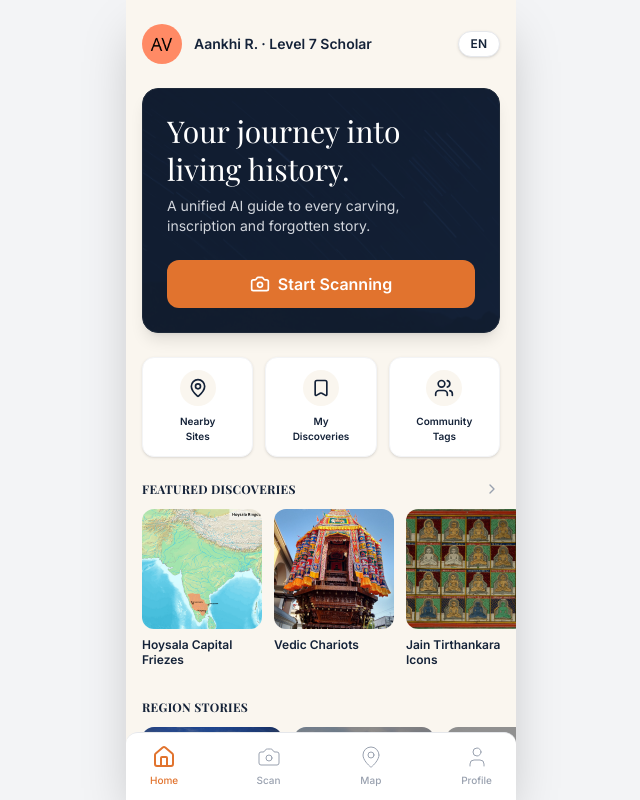
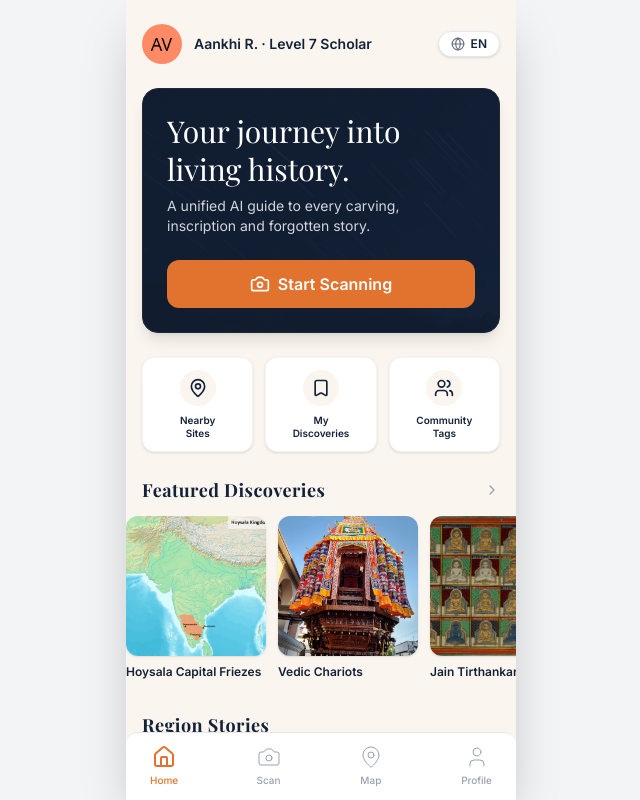
Before and after one commit to aaravgupta0202/katha_setu, a React app: page / in a window 1280 px wide. Shown: the whole page, without its empty margins (319-959 px from the left). Built offline with nearby package versions, Linux system fonts and the light colour scheme; the HTML template or start-up script is replaced by a standard one.

Commit message:
Add language context, translations, and icons for localization

```diff
--- a/src/pages/Home.jsx
+++ b/src/pages/Home.jsx
@@ -1,16 +1,13 @@
-import { useState } from 'react';
 import { useNavigate } from 'react-router-dom';
-import { Camera, MapPin, Bookmark, Users, ChevronRight } from 'lucide-react';
+import { Camera, MapPin, Bookmark, Users, ChevronRight, Globe } from 'lucide-react';
 import PlaceholderImage from '../components/PlaceholderImage';
+import { useLanguage } from '../context/LanguageContext';
+import { translations } from '../utils/translations';
 
 export default function Home() {
   const navigate = useNavigate();
-  const [lang, setLang] = useState('EN');
-
-  const toggleLang = () => {
-    const langs = ['EN', 'KN', 'HI', 'TA'];
-    setLang(langs[(langs.indexOf(lang) + 1) % langs.length]);
-  };
+  const { lang, toggleLang } = useLanguage();
+  const t = translations[lang];
 
   return (
     <div className="p-4 space-y-6">
@@ -26,8 +23,9 @@ export default function Home() {
         </div>
         <button
           onClick={toggleLang}
-          className="px-3 py-1 bg-white border border-gray-200 rounded-full text-xs font-semibold shadow-sm"
+          className="flex items-center gap-1.5 px-3 py-1 bg-white border border-gray-200 rounded-full text-xs font-semibold shadow-sm transition-colors hover:bg-gray-50"
         >
+          <Globe size={14} className="text-gray-500" />
           {lang}
         </button>
       </div>
@@ -36,51 +34,51 @@ export default function Home() {
       <div className="bg-navy text-white rounded-2xl p-6 relative overflow-hidden shadow-lg border border-gray-800">
         <div className="absolute inset-0 opacity-20 bg-[url('/assets/img/stone-texture.jpg')] bg-cover mix-blend-overlay"></div>
         <div className="relative z-10">
-          <h1 className="font-serif text-3xl mb-2 leading-tight">Your journey into<br/>living history.</h1>
+          <h1 className="font-serif text-3xl mb-2 leading-tight max-w-[280px]" dangerouslySetInnerHTML={{__html: t.journey.replace('into', 'into<br/>')}}></h1>
           <p className="text-gray-300 text-sm mb-6 max-w-[240px]">
-            A unified AI guide to every carving, inscription and forgotten story.
+            {t.subtext}
           </p>
           <button
             onClick={() => navigate('/scan')}
             className="w-full bg-terracotta hover:bg-orange-600 text-white font-semibold py-3 px-4 rounded-xl flex items-center justify-center gap-2 transition-colors"
           >
             <Camera size={20} />
-            Start Scanning
+            {t.startScanning}
           </button>
         </div>
       </div>
 
       {/* Quick Actions */}
       <div className="grid grid-cols-3 gap-3">
-        <button onClick={() => navigate('/map')} className="bg-white rounded-xl p-3 flex flex-col items-center justify-center gap-2 shadow-sm border border-gray-100">
+        <button onClick={() => navigate('/map')} className="bg-white rounded-xl p-3 flex flex-col items-center justify-center gap-2 shadow-sm border border-gray-100 hover:bg-gray-50 transition-colors">
           <div className="p-2 bg-parchment rounded-full text-navy"><MapPin size={20} /></div>
-          <span className="text-[10px] font-semibold text-center">Nearby<br/>Sites</span>
+          <span className="text-[10px] font-semibold text-center leading-tight" dangerouslySetInnerHTML={{__html: t.nearbySites.replace(' ', '<br/>')}}></span>
         </button>
-        <button onClick={() => navigate('/profile')} className="bg-white rounded-xl p-3 flex flex-col items-center justify-center gap-2 shadow-sm border border-gray-100">
+        <button onClick={() => navigate('/profile')} className="bg-white rounded-xl p-3 flex flex-col items-center justify-center gap-2 shadow-sm border border-gray-100 hover:bg-gray-50 transition-colors">
           <div className="p-2 bg-parchment rounded-full text-navy"><Bookmark size={20} /></div>
-          <span className="text-[10px] font-semibold text-center">My<br/>Discoveries</span>
+          <span className="text-[10px] font-semibold text-center leading-tight" dangerouslySetInnerHTML={{__html: t.myDiscoveries.replace(' ', '<br/>')}}></span>
         </button>
-        <button onClick={() => navigate('/tag')} className="bg-white rounded-xl p-3 flex flex-col items-center justify-center gap-2 shadow-sm border border-gray-100">
+        <button onClick={() => navigate('/tag')} className="bg-white rounded-xl p-3 flex flex-col items-center justify-center gap-2 shadow-sm border border-gray-100 hover:bg-gray-50 transition-colors">
           <div className="p-2 bg-parchment rounded-full text-navy"><Users size={20} /></div>
-          <span className="text-[10px] font-semibold text-center">Community<br/>Tags</span>
+          <span className="text-[10px] font-semibold text-center leading-tight" dangerouslySetInnerHTML={{__html: t.communityTags.replace(' ', '<br/>')}}></span>
         </button>
       </div>
 
       {/* Featured Discoveries */}
       <div>
         <div className="flex items-center justify-between mb-3">
-          <h3 className="font-serif font-bold text-lg uppercase tracking-wide text-xs">Featured Discoveries</h3>
+          <h3 className="font-serif font-bold text-lg tracking-wide">{t.featured}</h3>
           <ChevronRight size={16} className="text-gray-400" />
         </div>
-        <div className="flex gap-3 overflow-x-auto pb-2 scrollbar-hide -mx-4 px-4">
+        <div className="flex gap-3 overflow-x-auto pb-2 scrollbar-hide -mx-4 px-4 snap-x">
           {[
             { title: 'Hoysala Capital Friezes', img: '/assets/img/hoysala-friezes.jpg' },
             { title: 'Vedic Chariots', img: '/assets/img/vedic-chariots.jpg' },
             { title: 'Jain Tirthankara Icons', img: '/assets/img/jain-tirthankara.jpg' }
           ].map((item, i) => (
-            <div key={i} className="min-w-[120px] w-[120px]">
-              <div className="h-[120px] rounded-xl overflow-hidden mb-2">
-                <PlaceholderImage src={item.img} alt={item.title} className="w-full h-full" iconSize={24} />
+            <div key={i} className="min-w-[140px] w-[140px] snap-start">
+              <div className="h-[140px] rounded-xl overflow-hidden mb-2 shadow-sm">
+                <PlaceholderImage src={item.img} alt={item.title} className="w-full h-full object-cover" iconSize={24} />
               </div>
               <p className="text-xs font-semibold leading-tight">{item.title}</p>
             </div>
@@ -91,18 +89,18 @@ export default function Home() {
       {/* Region Stories */}
       <div className="pb-4">
         <div className="flex items-center justify-between mb-3">
-          <h3 className="font-serif font-bold text-lg uppercase tracking-wide text-xs">Region Stories</h3>
+          <h3 className="font-serif font-bold text-lg tracking-wide">{t.regionStories}</h3>
         </div>
-        <div className="flex gap-3 overflow-x-auto pb-2 scrollbar-hide -mx-4 px-4">
+        <div className="flex gap-3 overflow-x-auto pb-2 scrollbar-hide -mx-4 px-4 snap-x">
           {[
             { title: 'Karnataka', img: '/assets/img/karnataka.jpg' },
             { title: 'Tamil Nadu', img: '/assets/img/tamilnadu.jpg' },
             { title: 'Odisha', img: '/assets/img/odisha.jpg' }
           ].map((item, i) => (
-            <div key={i} className="min-w-[140px] w-[140px] relative rounded-xl overflow-hidden h-[80px]">
-              <PlaceholderImage src={item.img} alt={item.title} className="w-full h-full" iconSize={24} />
+            <div key={i} className="min-w-[160px] w-[160px] relative rounded-xl overflow-hidden h-[90px] snap-start shadow-sm">
+              <PlaceholderImage src={item.img} alt={item.title} className="w-full h-full object-cover" iconSize={24} />
               <div className="absolute inset-0 bg-black/40 flex items-center justify-center">
-                <span className="text-white font-serif font-semibold">{item.title}</span>
+                <span className="text-white font-serif font-semibold text-lg">{item.title}</span>
               </div>
             </div>
           ))}
--- a/src/pages/Story.jsx
+++ b/src/pages/Story.jsx
@@ -1,20 +1,23 @@
 import { useState } from 'react';
 import { useNavigate } from 'react-router-dom';
-import { ArrowLeft, Play, Pause } from 'lucide-react';
+import { ArrowLeft, Play, Pause, Globe } from 'lucide-react';
 import PlaceholderImage from '../components/PlaceholderImage';
+import { useLanguage } from '../context/LanguageContext';
+import { translations } from '../utils/translations';
 
 export default function Story() {
   const navigate = useNavigate();
   const [isPlaying, setIsPlaying] = useState(false);
-  const [selectedLang, setSelectedLang] = useState('Tamil');
+  const { lang, setSpecificLang } = useLanguage();
+  const t = translations[lang];
 
-  const langs = ['Kannada', 'Tulu', 'Hindi', 'Tamil', 'English'];
+  const langs = ['EN', 'HI', 'KN', 'TA', 'TU'];
 
   return (
     <div className="min-h-screen bg-parchment flex flex-col">
       {/* Header */}
       <div className="p-4 pt-6 flex items-center gap-4 bg-parchment/90 backdrop-blur-sm sticky top-0 z-20">
-        <button onClick={() => navigate(-1)} className="p-2 -ml-2 text-navy">
+        <button onClick={() => navigate(-1)} className="p-2 -ml-2 text-navy hover:bg-gray-200/50 rounded-full transition-colors">
           <ArrowLeft size={24} />
         </button>
         <h1 className="font-serif text-xl font-bold">The Yali Guardian</h1>
@@ -24,33 +27,34 @@ export default function Story() {
 
         {/* Summary */}
         <section>
-          <h2 className="text-[10px] font-bold text-gray-500 uppercase tracking-wider mb-2">Summary</h2>
+          <h2 className="text-[10px] font-bold text-gray-500 uppercase tracking-wider mb-2">{t.summary}</h2>
           <p className="text-sm leading-relaxed text-navy font-medium">
-            The Yali is a mythical creature combining the strength of a lion with the majesty of an elephant, carved as a guardian figure at temple entrances across South India. Common in Vijayanagara and Hoysala architecture, it symbolizes protective power and cosmic order.
+            {t.summaryText}
           </p>
         </section>
 
         {/* Why It Was Made */}
         <section>
-          <h2 className="text-[10px] font-bold text-gray-500 uppercase tracking-wider mb-2">Why It Was Made</h2>
+          <h2 className="text-[10px] font-bold text-gray-500 uppercase tracking-wider mb-2">{t.whyMade}</h2>
           <p className="text-sm leading-relaxed text-navy/80">
-            Temple builders placed Yali figures at pillar bases and entrances to ward off evil and mark the threshold between the ordinary world and sacred space, a role similar to guardian lions in other Asian traditions.
+            {t.whyMadeText}
           </p>
         </section>
 
         {/* Language Selection */}
         <div className="flex flex-wrap gap-2 pt-2">
-          {langs.map(lang => (
+          {langs.map(l => (
             <button
-              key={lang}
-              onClick={() => setSelectedLang(lang)}
-              className={`px-3 py-1.5 rounded-full text-xs font-semibold transition-colors ${
-                selectedLang === lang
-                  ? 'bg-terracotta text-white border-transparent'
-                  : 'bg-transparent text-navy border border-gray-300'
+              key={l}
+              onClick={() => setSpecificLang(l)}
+              className={`flex items-center gap-1.5 px-3 py-1.5 rounded-full text-xs font-semibold transition-all ${
+                lang === l
+                  ? 'bg-terracotta text-white border-transparent shadow-md transform scale-105'
+                  : 'bg-transparent text-navy border border-gray-300 hover:bg-gray-100'
               }`}
             >
-              {lang}
+              {lang === l && <Globe size={12} className="opacity-80" />}
+              {translations[l].langName}
             </button>
           ))}
         </div>
@@ -59,29 +63,29 @@ export default function Story() {
         <div className="flex flex-col items-center justify-center py-8">
           <button
             onClick={() => setIsPlaying(!isPlaying)}
-            className="w-16 h-16 bg-navy text-white rounded-full flex items-center justify-center shadow-lg hover:bg-gray-800 transition-colors"
+            className="w-16 h-16 bg-navy text-white rounded-full flex items-center justify-center shadow-lg hover:bg-gray-800 transition-colors transform hover:scale-105 active:scale-95"
           >
             {isPlaying ? <Pause size={28} fill="currentColor" /> : <Play size={28} fill="currentColor" className="ml-1" />}
           </button>
           {isPlaying && (
             <span className="text-xs text-terracotta font-semibold mt-3 animate-pulse">
-              Now Playing...
+              {t.nowPlaying}
             </span>
           )}
         </div>
 
         {/* Related Stories */}
         <div>
-          <h3 className="font-serif font-bold text-lg uppercase tracking-wide text-xs mb-3">Related Stories</h3>
-          <div className="flex gap-3 overflow-x-auto pb-4 scrollbar-hide -mx-5 px-5">
+          <h3 className="font-serif font-bold text-lg tracking-wide mb-3">{t.relatedStories}</h3>
+          <div className="flex gap-3 overflow-x-auto pb-4 scrollbar-hide -mx-5 px-5 snap-x">
             {[
               { title: 'Yali Pillar Types', img: '/assets/img/yali-pillar.jpg' },
               { title: 'Virupaksha Temple Legends', img: '/assets/img/virupaksha.jpg' },
               { title: 'Guardian Motifs Across India', img: '/assets/img/guardian-motifs.jpg' }
             ].map((item, i) => (
-              <div key={i} className="min-w-[120px] w-[120px]">
-                <div className="h-[90px] rounded-xl overflow-hidden mb-2">
-                  <PlaceholderImage src={item.img} alt={item.title} className="w-full h-full" iconSize={24} />
+              <div key={i} className="min-w-[140px] w-[140px] snap-start">
+                <div className="h-[100px] rounded-xl overflow-hidden mb-2 shadow-sm">
+                  <PlaceholderImage src={item.img} alt={item.title} className="w-full h-full object-cover" iconSize={24} />
                 </div>
                 <p className="text-xs font-semibold leading-tight">{item.title}</p>
               </div>
```
